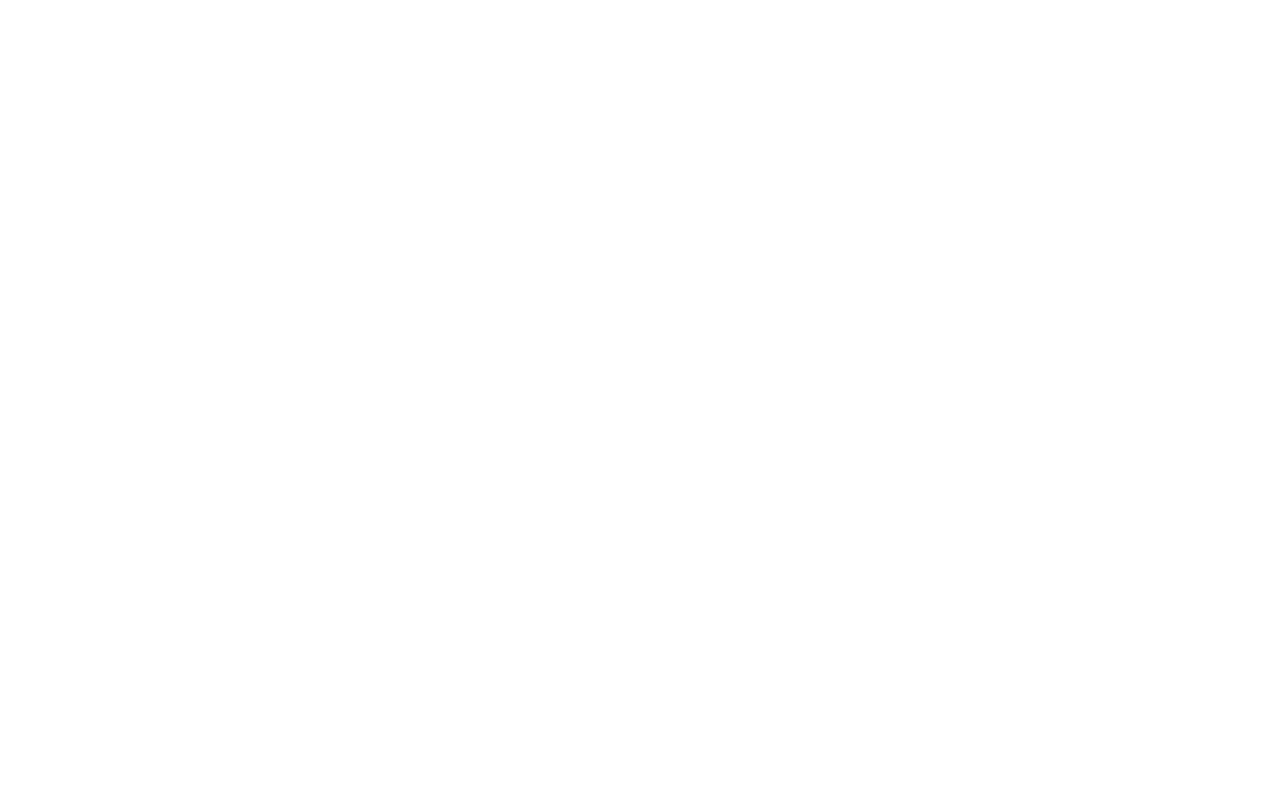
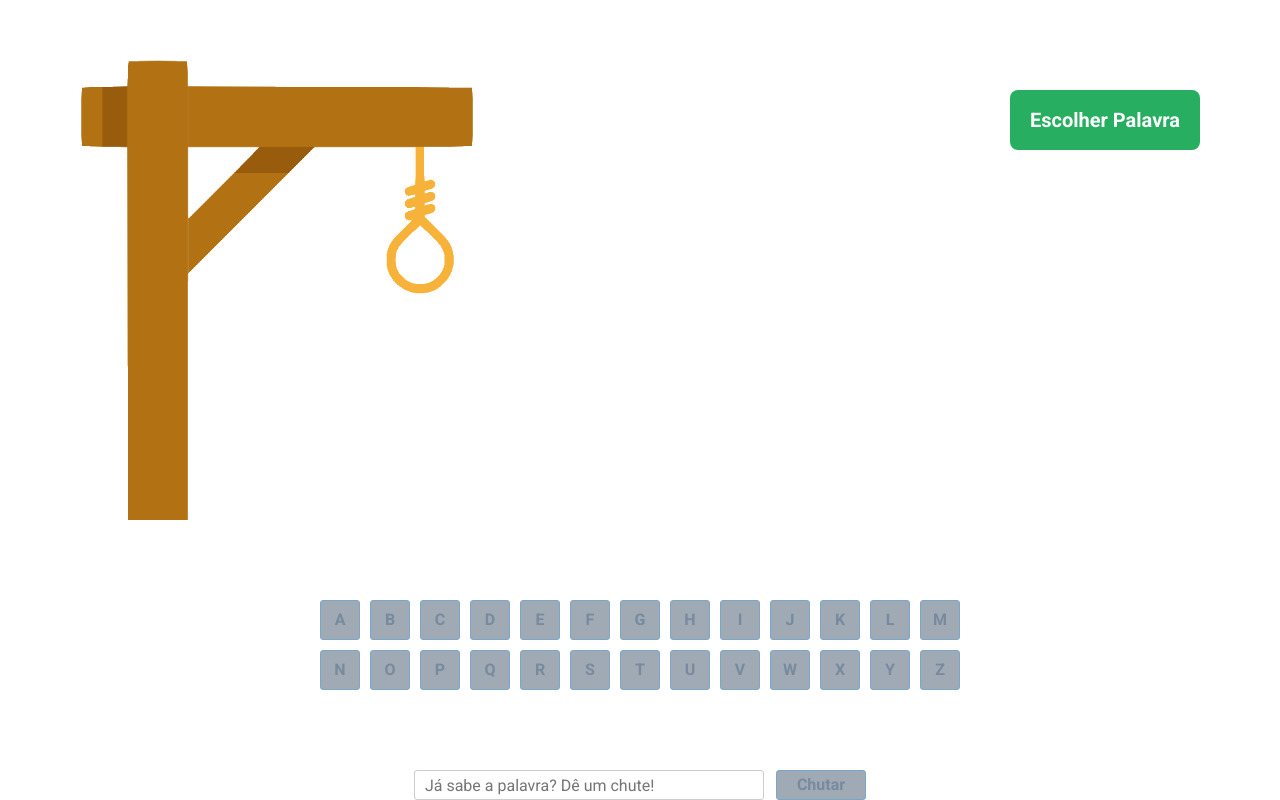
Before and after one commit to davifeliciano/projeto08-jogoforca, a React (Create React App) app: page / in a window 1280 px wide. Built offline with nearby package versions, Linux system fonts and the light colour scheme.

Commit message:
Adicionando layout base

```diff
--- a/src/App.js
+++ b/src/App.js
@@ -1,3 +1,46 @@
+import { useState } from "react";
+import styled from "styled-components";
+import Chute from "./components/Chute";
+import Jogo from "./components/Jogo";
+import Letras from "./components/Letras";
+
+const Container = styled.div`
+  display: flex;
+  flex-direction: column;
+  align-items: center;
+  gap: 8rem;
+  padding-top: 6rem;
+  height: 100vh;
+  min-width: 800px;
+`;
+
 export default function App() {
-  return <></>;
+  const [gameActive, setGameActive] = useState(false);
+  const [wordArray, setWordArray] = useState([]);
+  const [guessedLetters, setGuessedLetters] = useState([]);
+  const [wordGuessed, setWordGuessed] = useState(null);
+  const [failCount, setFailCount] = useState(0);
+
+  return (
+    <Container>
+      <Jogo
+        setGameActive={setGameActive}
+        wordArray={wordArray}
+        setWordArray={setWordArray}
+        guessedLetters={guessedLetters}
+        setGuessedLetters={setGuessedLetters}
+        wordGuessed={wordGuessed}
+        setWordGuessed={setWordGuessed}
+        failCount={failCount}
+      />
+      <Letras
+        gameActive={gameActive}
+        guessedLetters={guessedLetters}
+        setGuessedLetters={setGuessedLetters}
+        failCount={failCount}
+        setFailCount={setFailCount}
+      />
+      <Chute setWordGuessed={setWordGuessed} />
+    </Container>
+  );
 }
--- /dev/null
+++ b/src/components/Chute.js
@@ -0,0 +1,56 @@
+import { useState } from "react";
+import styled from "styled-components";
+
+const InputContainer = styled.div`
+  display: flex;
+  gap: 1.2rem;
+  height: 4rem;
+`;
+
+const Input = styled.input`
+  height: 100%;
+  width: 35rem;
+  padding-inline: 1rem;
+  border: 1px solid #ccc;
+  border-radius: 3px;
+  font-size: 1.6rem;
+
+  &:focus {
+    outline: transparent;
+  }
+`;
+
+const Button = styled.button`
+  height: 100%;
+  padding-inline: 2rem;
+  border: 1px solid #7aa7c7;
+  border-radius: 3px;
+  text-align: center;
+  font-size: 1.6rem;
+  font-weight: 700;
+  user-select: none;
+  color: ${(props) => (props.disabled ? "#798a9f" : "#7aa7c7")};
+  background-color: ${(props) => (props.disabled ? "#9faab5" : "#e1ecf4")};
+  transition: all 100ms ease;
+
+  &:hover {
+    cursor: ${(props) => (props.disabled ? "not-allowed" : "pointer")};
+    transform: ${(props) => (props.disabled ? "unset" : "scale(105%)")};
+    transition: all 100ms ease;
+  }
+`;
+
+export default function Chute() {
+  const [input, setInput] = useState("");
+
+  return (
+    <InputContainer>
+      <Input
+        type="text"
+        placeholder="Já sabe a palavra? Dê um chute!"
+        onChange={(e) => setInput(e.target.value.trim())}
+      />
+      <Button disabled={input === ""}>Chutar</Button>
+    </InputContainer>
+  );
+}
--- /dev/null
+++ b/src/components/Jogo.js
@@ -0,0 +1,87 @@
+import styled from "styled-components";
+import imagens from "../imagens";
+
+const StyledJogo = styled.div`
+  display: flex;
+  justify-content: space-between;
+  width: 100%;
+  height: 46rem;
+  padding-inline: 8rem;
+`;
+
+const Image = styled.img`
+  width: auto;
+  height: 100%;
+  user-select: none;
+  -webkit-user-drag: none;
+`;
+
+const WordSection = styled.div`
+  display: flex;
+  flex-direction: column;
+  align-items: flex-end;
+  justify-content: space-between;
+  padding-block: 3rem;
+`;
+
+const Button = styled.button`
+  height: 6rem;
+  padding-inline: 2rem;
+  border: none;
+  border-radius: 8px;
+  font-size: 2rem;
+  font-weight: 700;
+  user-select: none;
+  color: white;
+  background-color: #27ae60;
+  transition: all 100ms ease;
+
+  &:hover {
+    cursor: pointer;
+    transform: scale(105%);
+    transition: all 100ms ease;
+  }
+`;
+
+const Word = styled.div`
+  font-family: "Roboto Mono", monospace;
+  font-size: 5rem;
+  font-weight: 700;
+  word-break: break-all;
+  user-select: none;
+  color: ${(props) => {
+    const { wordArray, wordGuessed, failCount } = props;
+    if (failCount === 6) return "red";
+    if (wordGuessed === null) return "unset";
+    if (wordGuessed !== wordArray) return "red";
+    return "green";
+  }};
+`;
+
+export default function Jogo({
+  setGameActive,
+  wordArray,
+  setWordArray,
+  guessedLetters,
+  setGuessedLetters,
+  wordGuessed,
+  setWordGuessed,
+  failCount,
+}) {
+  const { src, alt } = imagens[failCount];
+
+  return (
+    <StyledJogo>
+      <Image src={src} alt={alt} />
+      <WordSection>
+        <Button>Escolher Palavra</Button>
+        <Word
+          wordArray={wordArray}
+          guessedLetters={guessedLetters}
+          wordGuessed={wordGuessed}
+          failCount={failCount}
+        ></Word>
+      </WordSection>
+    </StyledJogo>
+  );
+}
--- /dev/null
+++ b/src/components/Letras.js
@@ -0,0 +1,53 @@
+import styled from "styled-components";
+
+const Letters = styled.div`
+  display: grid;
+  grid-template-columns: repeat(13, 1fr);
+  grid-auto-rows: 1fr;
+  gap: 1rem;
+`;
+
+const Letter = styled.button`
+  width: 4rem;
+  height: 4rem;
+  border: 1px solid #7aa7c7;
+  border-radius: 3px;
+  text-align: center;
+  text-transform: uppercase;
+  font-size: 1.6rem;
+  font-weight: 700;
+  user-select: none;
+  color: ${(props) => (props.disabled ? "#798a9f" : "#7aa7c7")};
+  background-color: ${(props) => (props.disabled ? "#9faab5" : "#e1ecf4")};
+  transition: all 100ms ease;
+
+  &:hover {
+    cursor: ${(props) => (props.disabled ? "not-allowed" : "pointer")};
+    transform: ${(props) => (props.disabled ? "unset" : "scale(105%)")};
+    transition: all 100ms ease;
+  }
+`;
+
+const alphabetCodes = Array.from(Array(26)).map((_, i) => i + 65);
+const alphabet = alphabetCodes.map((x) => String.fromCharCode(x));
+
+export default function Letras({
+  gameActive,
+  guessedLetters,
+  setGuesseedLetters,
+  failCount,
+  setFailCount,
+}) {
+  return (
+    <Letters>
+      {alphabet.map((letter) => (
+        <Letter
+          key={letter}
+          disabled={guessedLetters.includes(letter) || !gameActive}
+        >
+          {letter}
+        </Letter>
+      ))}
+    </Letters>
+  );
+}
--- /dev/null
+++ b/src/imagens.js
@@ -0,0 +1,19 @@
+import forca0 from "./assets/images/forca0.png";
+import forca1 from "./assets/images/forca1.png";
+import forca2 from "./assets/images/forca2.png";
+import forca3 from "./assets/images/forca3.png";
+import forca4 from "./assets/images/forca4.png";
+import forca5 from "./assets/images/forca5.png";
+import forca6 from "./assets/images/forca6.png";
+
+const imagens = [
+  { src: forca0, alt: "Uma forca vazia..." },
+  { src: forca1, alt: "Cabeça na forca..." },
+  { src: forca2, alt: "Cabeça e torso na forca..." },
+  { src: forca3, alt: "Cabeça, torso e um braço na forca..." },
+  { src: forca4, alt: "Cabeça, torso e dois braços na forca..." },
+  { src: forca5, alt: "Cabeça, torso, dois braços e uma perna na forca..." },
+  { src: forca6, alt: "Você morreu!" },
+];
+
+export default imagens;
```
Also changed, not shown: src/palavras.js (added, +235 -0 lines).
